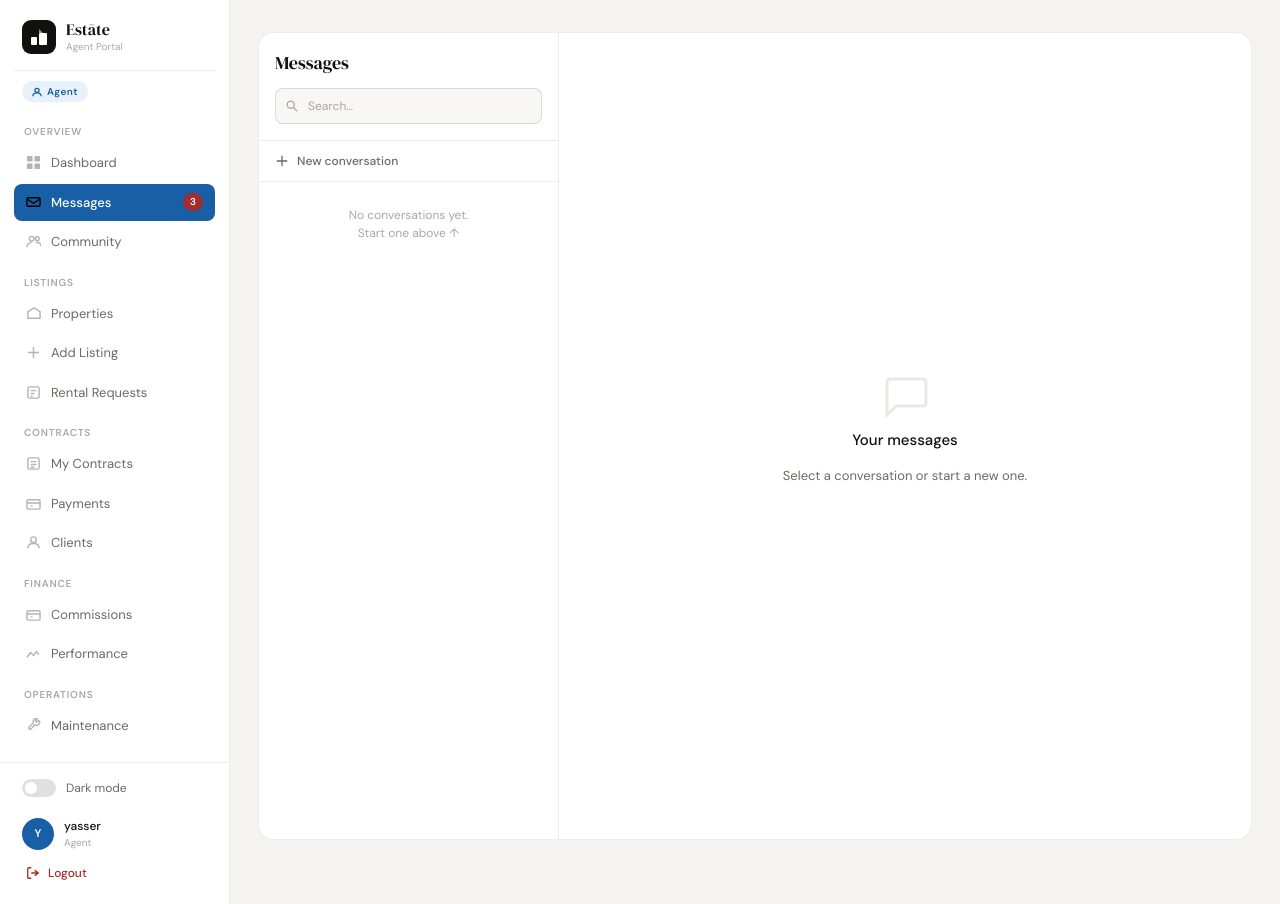
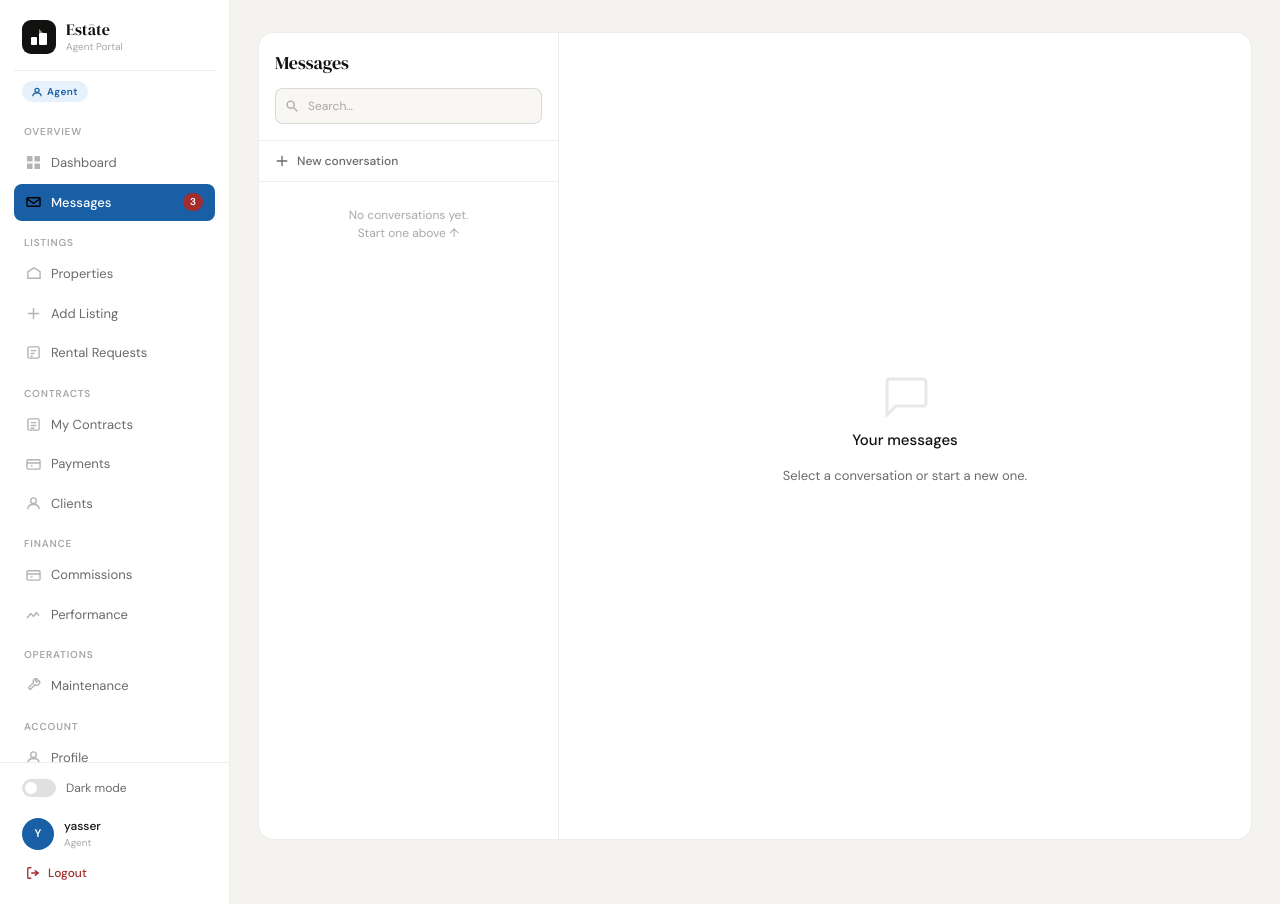
Before and after one commit to maarousyasser-ux/real_estate_system, a Django app: page /messages/ in a window 1280 px wide. Run offline with Django 5.2, Linux system fonts and the light colour scheme; a user stored in the database is signed in; parts of the project's set-up code (start-up, migrations or seed data) failed here and were passed over.

Commit message:
Updated Django project

```diff
--- a/templates/base.html
+++ b/templates/base.html
@@ -214,7 +214,6 @@
 
     <div class="sidebar-nav">
 
-
       {% if user.role == 'landlord' %}
         <div class="nav-section-label">Overview</div>
         <a href="{% url 'dashboard' %}" class="nav-item" data-path="/">
@@ -225,10 +224,7 @@
           <svg viewBox="0 0 16 16" fill="none" stroke="currentColor" stroke-width="1.5"><path d="M2 3h12a1 1 0 011 1v7a1 1 0 01-1 1H2a1 1 0 01-1-1V4a1 1 0 011-1z"/><path d="M1 4l7 5 7-5"/></svg>
           Messages <span class="nav-badge-count">3</span>
         </a>
-        <a href="{% url 'community:feed' %}" class="nav-item">
-          <svg viewBox="0 0 16 16" fill="none" stroke="currentColor" stroke-width="1.5"><circle cx="6" cy="5" r="2.5"/><path d="M1 14c0-2.8 2.2-5 5-5"/><circle cx="12" cy="5" r="2"/><path d="M10.5 9.3c.5-.2 1-.3 1.5-.3 2.2 0 4 1.8 4 4"/></svg>
-          Community
-        </a>
+
         <div class="nav-section-label">Portfolio</div>
         <a href="{% url 'property_list' %}" class="nav-item" data-path="/properties/">
           <svg viewBox="0 0 16 16" fill="none" stroke="currentColor" stroke-width="1.5"><path d="M2 13V6l6.5-4 6.5 4v7H2z"/></svg>
@@ -261,8 +257,6 @@
           All Contracts
         </a>
         <div class="nav-section-label">Operations</div>
-
-        {# ── Landlord: sees ALL requests ── #}
         <a href="{% url 'maintenance:list' %}" class="nav-item" data-path="/maintenance/">
           <svg viewBox="0 0 16 16" fill="none" stroke="currentColor" stroke-width="1.5"><path d="M13.5 2.5l-2 2-1.5-1.5 2-2a3 3 0 00-4 4L3 10a2 2 0 002 2l4.5-5a3 3 0 004-4.5z"/></svg>
           Maintenance
@@ -278,10 +272,7 @@
           <svg viewBox="0 0 16 16" fill="none" stroke="currentColor" stroke-width="1.5"><path d="M2 3h12a1 1 0 011 1v7a1 1 0 01-1 1H2a1 1 0 01-1-1V4a1 1 0 011-1z"/><path d="M1 4l7 5 7-5"/></svg>
           Messages <span class="nav-badge-count">3</span>
         </a>
-        <a href="{% url 'community:feed' %}" class="nav-item" data-path="/community/">
-          <svg viewBox="0 0 16 16" fill="none" stroke="currentColor" stroke-width="1.5"><circle cx="6" cy="5" r="2.5"/><path d="M1 14c0-2.8 2.2-5 5-5"/><circle cx="12" cy="5" r="2"/><path d="M10.5 9.3c.5-.2 1-.3 1.5-.3 2.2 0 4 1.8 4 4"/></svg>
-          Community
-        </a>
+
         <div class="nav-section-label">Listings</div>
         <a href="{% url 'property_list' %}" class="nav-item" data-path="/properties/">
           <svg viewBox="0 0 16 16" fill="none" stroke="currentColor" stroke-width="1.5"><path d="M2 13V6l6.5-4 6.5 4v7H2z"/></svg>
@@ -318,13 +309,10 @@
           Performance
         </a>
         <div class="nav-section-label">Operations</div>
-
-        {# ── Agent: sees ALL requests ── #}
         <a href="{% url 'maintenance:list' %}" class="nav-item" data-path="/maintenance/">
           <svg viewBox="0 0 16 16" fill="none" stroke="currentColor" stroke-width="1.5"><path d="M13.5 2.5l-2 2-1.5-1.5 2-2a3 3 0 00-4 4L3 10a2 2 0 002 2l4.5-5a3 3 0 004-4.5z"/></svg>
           Maintenance
         </a>
-
 
       {% elif user.role == 'tenant' %}
         <div class="nav-section-label">My Home</div>
@@ -341,8 +329,6 @@
           Payments
         </a>
         <div class="nav-section-label">Support</div>
-
-        {# ── Tenant: sees their own requests; "My Requests" goes to list, "New Request" goes to create ── #}
         <a href="{% url 'maintenance:list' %}" class="nav-item" data-path="/maintenance/">
           <svg viewBox="0 0 16 16" fill="none" stroke="currentColor" stroke-width="1.5"><path d="M13.5 2.5l-2 2-1.5-1.5 2-2a3 3 0 00-4 4L3 10a2 2 0 002 2l4.5-5a3 3 0 004-4.5z"/></svg>
           My Requests
@@ -352,14 +338,12 @@
           Submit Request
         </a>
 
-        <a href="{% url 'messages' %}" class="nav-item" data-path="/messages/">
+        {# FIX: use inbox URL instead of start_conversation — property context is not available in base template #}
+        <a href="{% url 'real_estate_messages:inbox' %}" class="nav-item" data-path="/messages/">
           <svg viewBox="0 0 16 16" fill="none" stroke="currentColor" stroke-width="1.5"><path d="M2 3h12a1 1 0 011 1v7a1 1 0 01-1 1H2a1 1 0 01-1-1V4a1 1 0 011-1z"/><path d="M1 4l7 5 7-5"/></svg>
           Messages <span class="nav-badge-count">3</span>
         </a>
-        <a href="{% url 'community:feed' %}" class="nav-item" data-path="/community/">
-          <svg viewBox="0 0 16 16" fill="none" stroke="currentColor" stroke-width="1.5"><circle cx="6" cy="5" r="2.5"/><path d="M1 14c0-2.8 2.2-5 5-5"/><circle cx="12" cy="5" r="2"/><path d="M10.5 9.3c.5-.2 1-.3 1.5-.3 2.2 0 4 1.8 4 4"/></svg>
-          Community
-        </a>
+
       {% endif %}
 
       <!-- Shared account — all roles -->
@@ -384,15 +368,9 @@
         <div class="avatar-circle">
           {{ user.username|first|upper }}{% if user.last_name %}{{ user.last_name|first|upper }}{% endif %}
         </div>
-
         <div style="min-width:0;">
-          <div class="user-name">
-            {{ user.get_full_name|default:user.username }}
-          </div>
-
-          <div class="user-role">
-            {{ user.role }}
-          </div>
+          <div class="user-name">{{ user.get_full_name|default:user.username }}</div>
+          <div class="user-role">{{ user.role }}</div>
         </div>
       </a>
       <form method="post" action="{% url 'logout' %}" style="margin-top:4px;">
--- a/templates/users/messages.html
+++ b/templates/users/messages.html
@@ -356,15 +356,22 @@
   const CSRF    = '{{ csrf_token }}';
   const CONV_ID = {% if active_conv %}{{ active_conv.id }}{% else %}null{% endif %};
 
-  // Scroll to bottom
+  // Scroll to bottom on load
   const chatBox = document.getElementById('chatMessages');
   if (chatBox) chatBox.scrollTop = chatBox.scrollHeight;
 
-  // Track last message id for polling
+  // FIX: correctly initialize lastMsgId from rendered messages
+  // This ensures polling only fetches NEW messages after what's already shown
   let lastMsgId = 0;
   if (chatBox) {
     const rows = chatBox.querySelectorAll('[id^="msg-"]');
-    if (rows.length) lastMsgId = parseInt(rows[rows.length-1].id.replace('msg-',''));
+    if (rows.length) {
+      // Get the highest message id from all rendered messages
+      rows.forEach(row => {
+        const id = parseInt(row.id.replace('msg-', ''));
+        if (id > lastMsgId) lastMsgId = id;
+      });
+    }
   }
 
   // ── Send ──
@@ -383,7 +390,7 @@
     if (data.error) return;
 
     appendMsg({ id: data.id, content: data.content, is_mine: true, time: data.created_at });
-    lastMsgId = data.id;
+    lastMsgId = Math.max(lastMsgId, data.id);
   }
 
   document.getElementById('msgInput')?.addEventListener('keydown', e => { if (e.key === 'Enter') sendMessage(); });
@@ -395,17 +402,20 @@
     const row = document.createElement('div');
     row.id = `msg-${m.id}`;
     row.className = `msg-row ${m.is_mine ? 'mine' : ''}`;
-    const av = m.is_mine ? '' : `<div class="msg-bubble-av" style="background:#3B6D11;">${m.initials||'?'}</div>`;
-    row.innerHTML = `${av}<div><div class="msg-bubble">${esc(m.content)}</div><div class="msg-time">${m.time}</div></div>`;
+    const av = m.is_mine ? '' : `<div class="msg-bubble-av" style="background:#3B6D11;">${esc(m.initials || '?')}</div>`;
+    row.innerHTML = `${av}<div><div class="msg-bubble">${esc(m.content)}</div><div class="msg-time">${esc(m.time)}</div></div>`;
     chatBox.appendChild(row);
     chatBox.scrollTop = chatBox.scrollHeight;
   }
 
-  function esc(s) { return s.replace(/&/g,'&amp;').replace(/</g,'&lt;').replace(/>/g,'&gt;'); }
+  function esc(s) {
+    return String(s).replace(/&/g,'&amp;').replace(/</g,'&lt;').replace(/>/g,'&gt;');
+  }
 
-  // ── Poll every 3s ──
+  // ── Poll every 3s for new messages ──
   if (CONV_ID) {
     setInterval(async () => {
+      try {
         const res  = await fetch(`/messages/poll/${CONV_ID}/?since=${lastMsgId}`);
         const data = await res.json();
         data.messages.forEach(m => {
@@ -414,16 +424,20 @@
             lastMsgId = Math.max(lastMsgId, m.id);
           }
         });
+      } catch (err) {
+        // silently ignore network errors during polling
+        console.warn('Poll error:', err);
+      }
     }, 3000);
   }
 
-
+  // ── New conversation picker ──
   function togglePicker() { document.getElementById('userPicker').classList.toggle('open'); }
   document.addEventListener('click', e => {
     if (!e.target.closest('.new-conv-wrap')) document.getElementById('userPicker')?.classList.remove('open');
   });
 
-
+  // ── Sidebar search ──
   document.getElementById('convSearch')?.addEventListener('input', function() {
     const q = this.value.toLowerCase();
     document.querySelectorAll('.conv-item').forEach(el => {
```
Also changed, not shown: real_estate_messages/views.py (+20 -8 lines), users/views.py (+11 -0 lines). Lines whose indentation alone changed are shown as unchanged.
